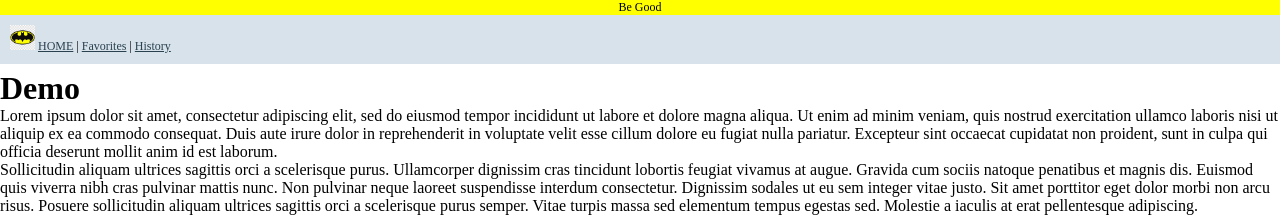
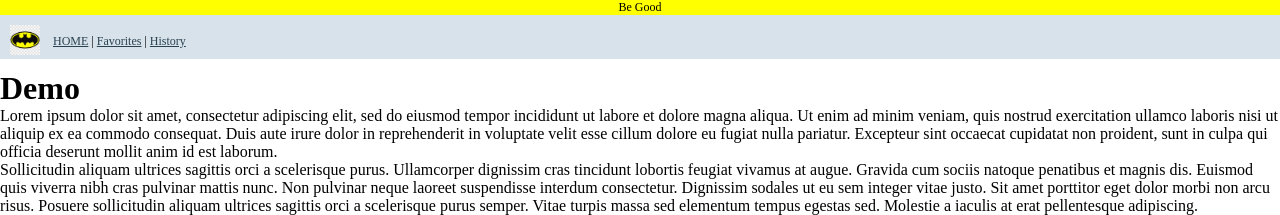
Before and after one commit to gothamgo/demo, a Jekyll site: the page built from index.html, in a window 1280 px wide. Shown: the top 215 px of the page. Built offline with Jekyll 4.4.1, drawn with Linux system fonts in a browser that asks for light colours.

Commit message:
Update header.html

```diff
--- a/_includes/header.html
+++ b/_includes/header.html
@@ -19,9 +19,9 @@
     color: #2A4150; /* Charcoal */
   }
   header nav img {
-    height: 25px;
-    padding: 0px;
-    margin: 0px;
+    height: 30px;
+    padding: 0px 10px 0px 0px;
+    margin: 0px 0px -10px 0px;
   }
 </style>
 
```
